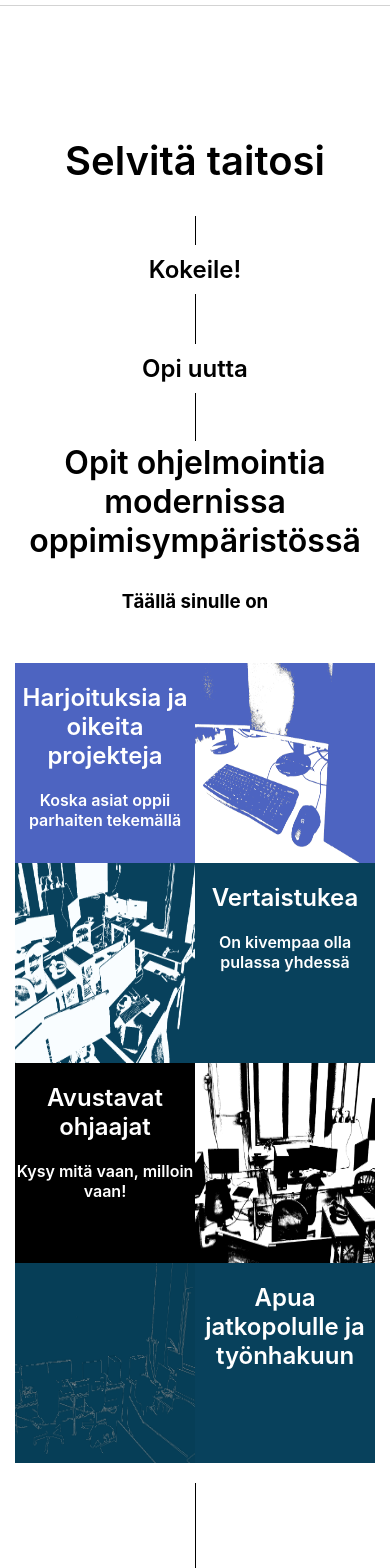
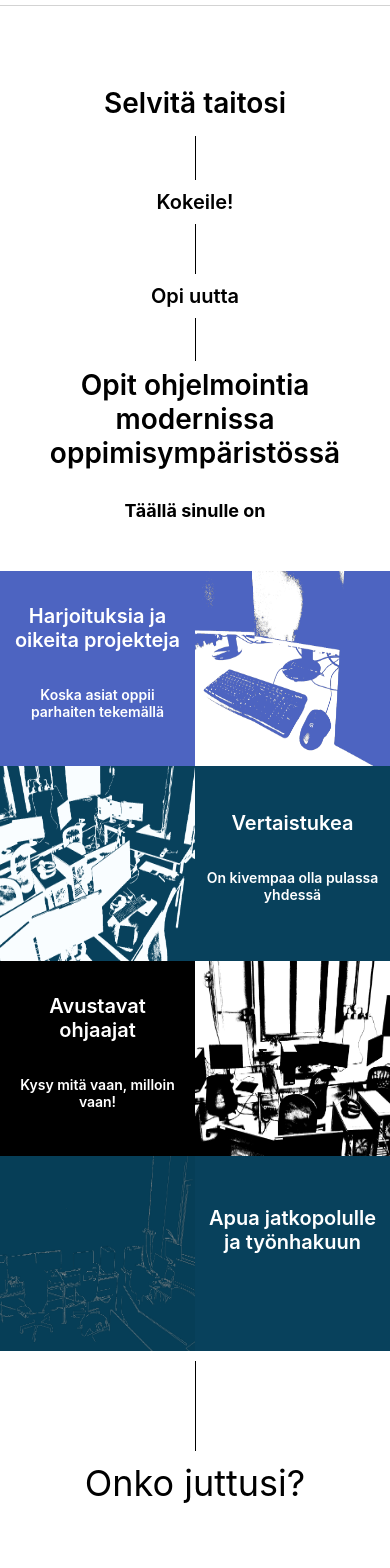
Before and after one commit to digitalents-ictbeginners/website, a React (Create React App) app: page / in a window 390 px wide. Shown: the part 1400-2968 px from the top of the page. Built offline with nearby package versions, Linux system fonts and the light colour scheme.

Commit message:
adjustments to infogrid responsivity, teaser animation, mobile styling

```diff
--- a/src/components/Home/InfoGrid.css
+++ b/src/components/Home/InfoGrid.css
@@ -11,7 +11,7 @@
 }
 
 .infoGrid {
-    max-width: 1000px;
+    width: 1200px;
     margin: 0 auto 20px auto;
 }
 
@@ -30,14 +30,23 @@
     margin-top: 50px;
 }
 
-@media only screen and (min-width: 601px) and (max-width: 1000px){
+@media only screen and (min-width: 601px) and (max-width: 1330px){
     .infoGrid {
-        max-width: 600px;
+        width: 90vw;
+    }
+}
+
+@media only screen and (max-width: 900px){
+    .infoGrid h1 {
+        font-size: 28px;
+    }
+    .infoGrid h3 {
+        font-size: 18px;
     }
 }
 
 @media only screen and (max-width: 600px){
     .infoGrid {
-        max-width: 360px;
+        width: 100vw;
     }
 }
--- a/src/components/Home/InfoGridBlock.css
+++ b/src/components/Home/InfoGridBlock.css
@@ -1,16 +1,25 @@
 .infoBlock {
     display: grid;
     grid-template-columns: 1fr 1fr;
-    height: 500px;
+    height: 600px;
+}
+
+.infoSubBlock {
+    box-sizing: border-box;
+    width: 600px;
+    height: 600px;
 }
 
 .ibText {
-    padding-top: 150px;
-    max-width: 500px;
+    display: flex;
+    flex-direction: column;
+    justify-content: center;
+    padding: 0 10px;
     color: white;
 }
 
 .ibText h2 {
+    margin: 0 0 20px 0;
     text-align: center;
     font-size: 32px;
     font-weight: 600;
@@ -21,43 +30,48 @@
     font-weight: 600;
 }
 
-.ibImg {
-    max-width: 500px;
-}
-
 .ibImg img {
     width: 100%;
     height: 100%;
 }
 
-@media only screen and (min-width: 601px) and (max-width: 1000px){
+@media only screen and (min-width: 601px) and (max-width: 1330px){
     .infoBlock {
-        height: 300px;
+        width: 90vw;
+        height: 45vw;
+        min-height: 45vw;
     }
-    .ibText {
-        padding-top: 50px;
-        max-width: 300px;
+    .infoSubBlock {
+        height: auto;
+        min-height: 45vw;
+        width: 45vw;
     }
-    .ibImg {
-        max-width: 300px;
+    .ibText h2 {
+        font-size: 26px;
+    }
+    .ibText p {
+        font-size: 16px;
+    }
+}
+
+@media only screen and (max-width: 900px){
+    .ibText h2 {
+        font-size: 20px;
+    }
+    .ibText p {
+        font-size: 14px;
     }
 }
 
 @media only screen and (max-width: 600px){
     .infoBlock {
-        height: 200px;
+        height: auto;
+        min-height: 50vw;
+        width: 100vw;
     }
-    .ibText {
-        padding-top: 0;
-        max-width: 180px;
-    }
-    .ibText h2 {
-        font-size: 24px;
-    }
-    .ibText p {
-        font-size: 16px;
-    }
-    .ibImg {
-        max-width: 180px;
+    .infoSubBlock {
+        height: auto;
+        min-height: 50vw;
+        width: 50vw;
     }
 }
--- a/src/components/Home/InfoGridBlock.js
+++ b/src/components/Home/InfoGridBlock.js
@@ -10,11 +10,11 @@ class InfoGridBlock extends React.Component {
     render(){
         const data = this.props.data;
         const i = this.props.index;
-        const text = <div className="ibText" style={{backgroundColor: data.bgcolor}}>
+        const text = <div className="infoSubBlock ibText" style={{backgroundColor: data.bgcolor}}>
                         <h2>{data.title}</h2>
                         <p>{data.text}</p>
                     </div>
-        const img = <div className="ibImg">
+        const img = <div className="infoSubBlock ibImg">
                         <img alt="" src={this.image}/>
                     </div>
         if(i % 2 === 0){
--- a/src/components/Home/ProgressionTeaser.css
+++ b/src/components/Home/ProgressionTeaser.css
@@ -5,7 +5,7 @@
 }
 
 .teaser1 {
-    margin: 100px 0 50px 0;
+    margin: 50px 0;
 }
 
 .teaser1 .vLine1 {
@@ -24,19 +24,21 @@
 
 .teaser2 .vLine2 {
     position: absolute;
-    top: 0;
+    top: -90px;
     left: 50%;
     width: 1px;
     height: 0;
-    transition: height 2s;
+    transition: height 1.25s;
     background-color: black;
 }
 
 .teaser2 .vLine2Full {
-    height: 100px;
+    height: 90px;
 }
 
 .teaser h2, .teaser h3, .teaser h1 {
+    animation-duration: 0.5s;
+    animation-fill-mode: both;
     margin: 50px 0;
     background-color: white;
     padding: 10px;
@@ -44,8 +46,6 @@
 }
 
 .teaser h3 {
-    animation-duration: 0.5s;
-    animation-fill-mode: both;
     font-size: 24px;
     font-weight: 600;
     margin: 50px 0 0 0;
@@ -64,8 +64,7 @@
 }
 
 .teaser2 h2 {
-    margin: 0;
-    padding: 100px 0 0 0;
+    margin: 100px 0 0 0;
 }
 
 .ptItem1 {
@@ -78,6 +77,7 @@
 }
 
 .ptItem3 {
+    animation-delay: 0.8s;
     visibility: hidden;
 }
 
@@ -95,3 +95,16 @@
     color: grey;
     font-size: 60px;
 }
+
+@media only screen and (max-width: 900px){
+    .teaser1 .vLine1 {
+        top: 60px;
+    }
+    .teaser h1 {
+        font-size: 28px;
+        margin-bottom: 10px;
+    }
+    .teaser h3 {
+        font-size: 20px;
+    }
+}
--- a/src/components/Home/ProgressionTeaser.js
+++ b/src/components/Home/ProgressionTeaser.js
@@ -22,6 +22,7 @@ class ProgressionTeaser extends React.Component {
         const screenbottom = docelem.scrollTop + docelem.clientHeight;
         const elemtop = this.DOMNode.offsetParent.offsetTop + this.DOMNode.offsetTop;
         if( screenbottom > elemtop + 200){
+            console.log("animate");
             this.setState(s => {
                 s.animate = true;
                 return s;
```
